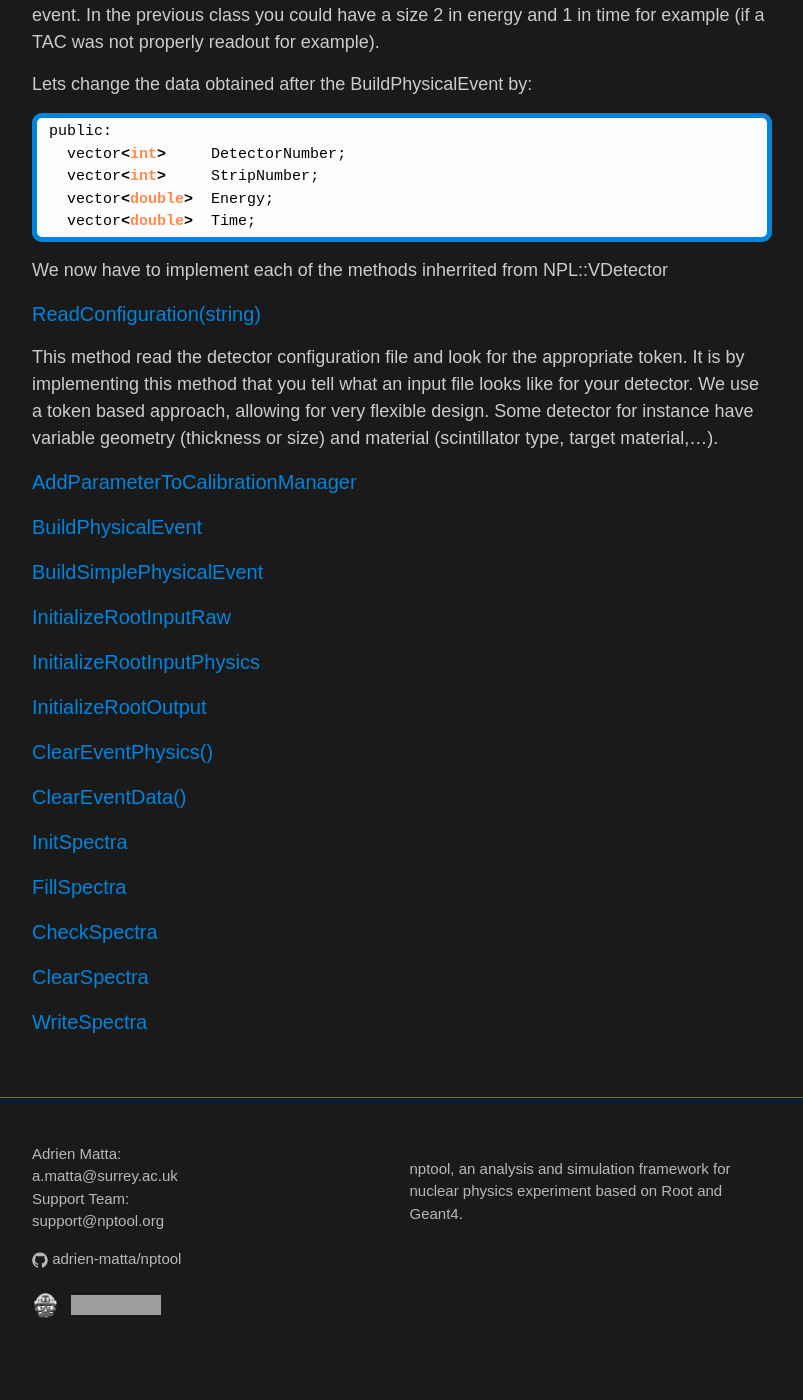
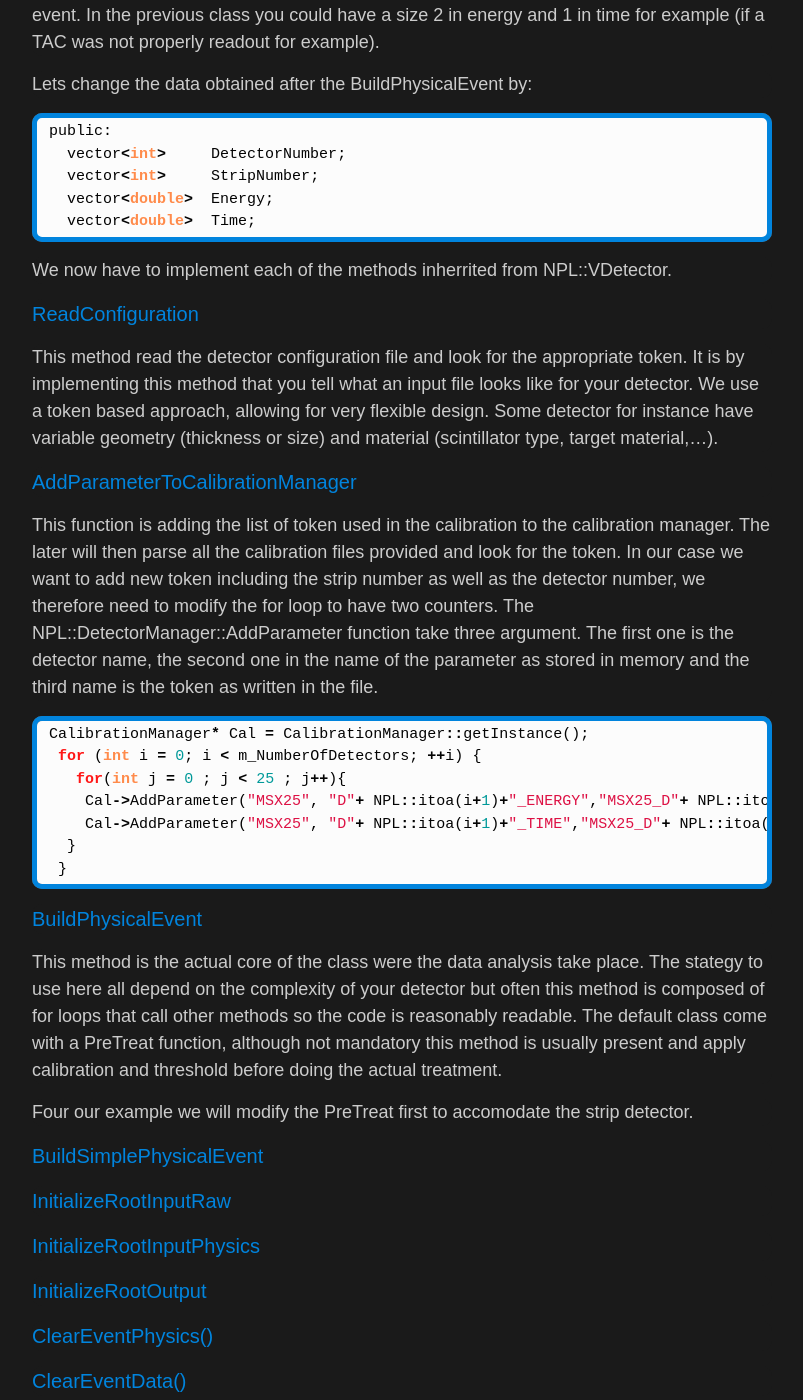
Before and after one commit to adrien-matta/nptool, a Jekyll site: the page built from _manual/adding-detectors.md, in a window 1280 px wide and 1400 px high, scrolled down 5181 px. Shown: the whole window, without its empty margins (238-1041 px from the left). Built offline with Jekyll 4.4.1, drawn with Linux system fonts in a browser that asks for light colours; some web fonts are replaced; before the commit the page ends 6559 px from its top, so only the background shows below that; grey boxes are pictures that could not be loaded.

Commit message:
* Update on tutorial

```diff
--- a/_manual/adding-detectors.md
+++ b/_manual/adding-detectors.md
@@ -196,21 +196,49 @@ public:
 {% endhighlight %}
 
 
-We now have to implement each of the methods inherrited from NPL::VDetector
+We now have to implement each of the methods inherrited from NPL::VDetector.
 
-#### ReadConfiguration(string)
+#### ReadConfiguration
 This method read the detector configuration file and look for the appropriate token. It is by implementing this method that you tell what an input file looks like for your detector. We use a token based approach, allowing for very flexible design. Some detector for instance have variable geometry (thickness or size) and material (scintillator type, target material,...).
 
 #### AddParameterToCalibrationManager
+This function is adding the list of token used in the calibration to the calibration manager. The later will then parse all the calibration files provided and look for the token. In our case we want to add new token including the strip number as well as the detector number, we therefore need to modify the for loop to have two counters. The NPL::DetectorManager::AddParameter function take three argument. The first one is the detector name, the second one in the name of the parameter as stored in memory and the third name is the token as written in the file.
+{% highlight C++ %}
+CalibrationManager* Cal = CalibrationManager::getInstance();
+ for (int i = 0; i < m_NumberOfDetectors; ++i) {
+   for(int j = 0 ; j < 25 ; j++){
+    Cal->AddParameter("MSX25", "D"+ NPL::itoa(i+1)+"_ENERGY","MSX25_D"+ NPL::itoa(i+1)+STRIP+ NPL::itoa(j+1)+"_ENERGY");
+    Cal->AddParameter("MSX25", "D"+ NPL::itoa(i+1)+"_TIME","MSX25_D"+ NPL::itoa(i+1)+STRIP+ NPL::itoa(j+1)+"_TIME");
+  }
+ }
+{% endhighlight %}
+
 #### BuildPhysicalEvent
+This method is the actual core of the class were the data analysis take place. The stategy to use here all depend on the complexity of your detector but often this method is composed of for loops that call other methods so the code is reasonably readable. The default class come with a PreTreat function, although not mandatory this method is usually present and apply calibration and threshold before doing the actual treatment.
+
+Four our example we will modify the PreTreat first to accomodate the strip detector.
+{% highlight C++ %}
+
+{% endhighlight %}
+
 #### BuildSimplePhysicalEvent
+
 #### InitializeRootInputRaw
+
 #### InitializeRootInputPhysics
+
 #### InitializeRootOutput
+
 #### ClearEventPhysics()
+
 #### ClearEventData()
+
 #### InitSpectra
+
 #### FillSpectra
+
 #### CheckSpectra
+
 #### ClearSpectra
+
 #### WriteSpectra
```
